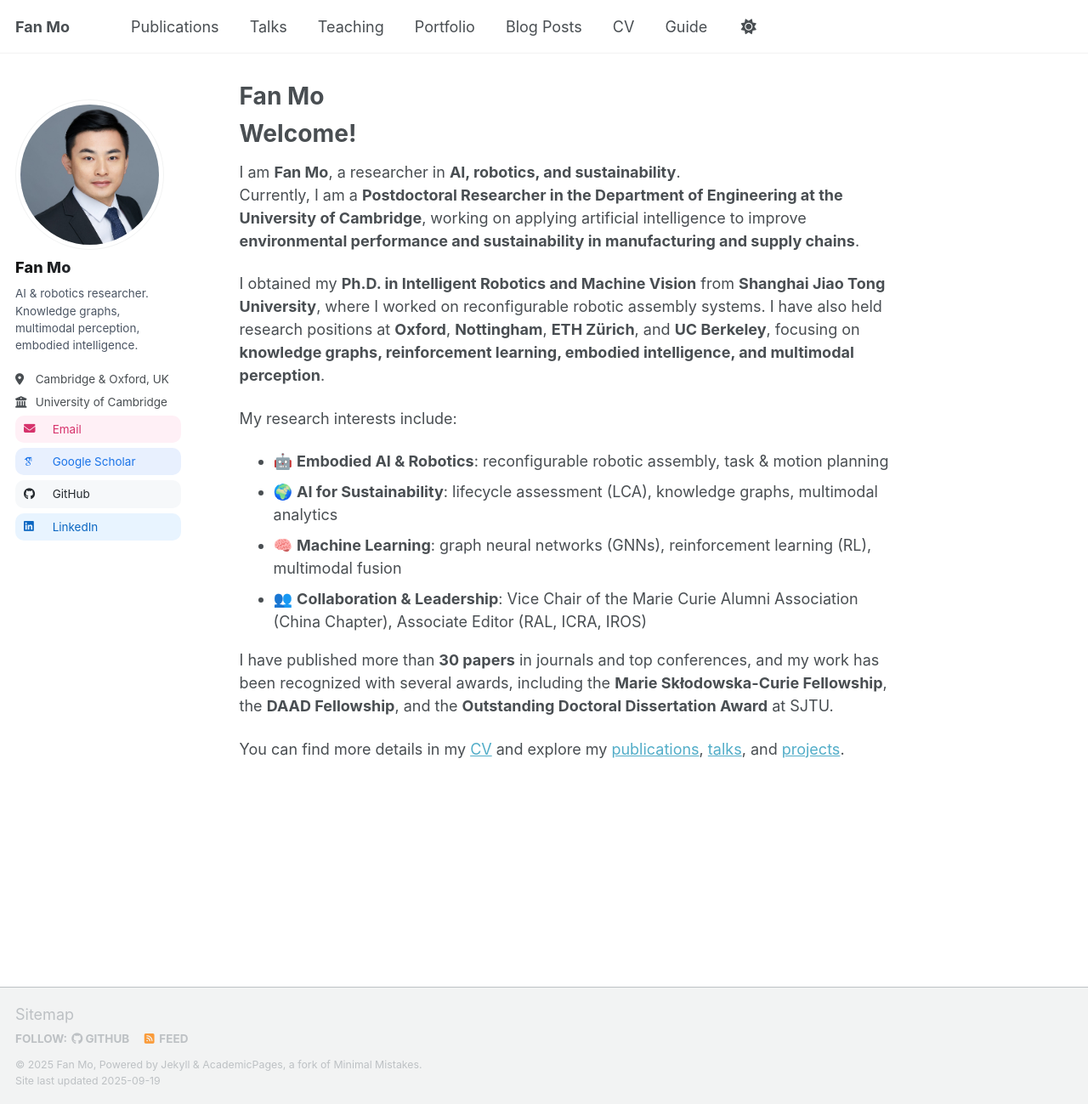
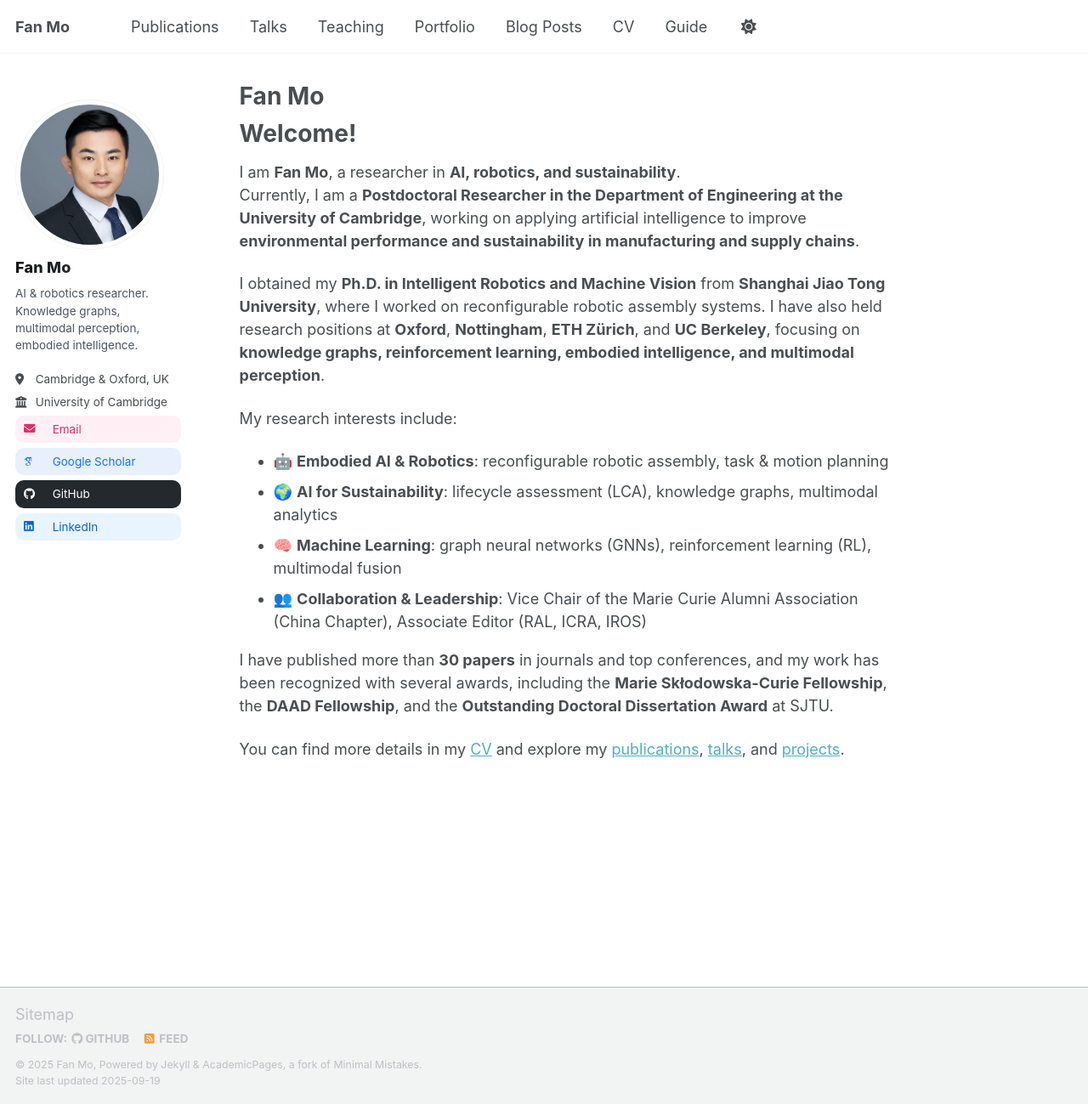
Before and after one commit to fanmo-intro/fanmo-intro.github.io, a Jekyll site: the page built from _pages/about.md, in a window 1280 px wide and 1299 px high. Shown: the whole window at 85% size. Built offline with Jekyll 4.4.1, drawn with Linux system fonts in a browser that asks for light colours; some web fonts are replaced; a script that is not in the unit is left out.

Commit message:
Update custom.css

```diff
--- a/assets/css/custom.css
+++ b/assets/css/custom.css
@@ -44,16 +44,28 @@
 
 /* email */
 .author__urls .fa-envelope,
-.author__urls a[href^="mailto:"]    { color: #d6336c; background: #fff0f6; }
+.author__urls a[href^="mailto:"] {
+  color: #d6336c !important;
+  background: #fff0f6 !important;
+}
 
 /* Google Scholar */
-.author__urls a[href*="scholar.google"] { color: #1a73e8; background: #e8f0fe; }
+.author__urls a[href*="scholar.google"] {
+  color: #1a73e8 !important;
+  background: #e8f0fe !important;
+}
 
 /* GitHub */
-.author__urls a[href*="github.com"] { color: #24292e; background: #f6f8fa; }
+.author__urls a[href*="github.com"] {
+  color: #ffffff !important;
+  background: #24292e !important;   /* dark GitHub brand */
+}
 
 /* LinkedIn */
-.author__urls a[href*="linkedin.com"] { color: #0a66c2; background: #e8f4ff; }
+.author__urls a[href*="linkedin.com"] {
+  color: #0a66c2 !important;
+  background: #e8f4ff !important;
+}
 
 /* optional: subtle name gradient */
 .author__content h3 {
```
